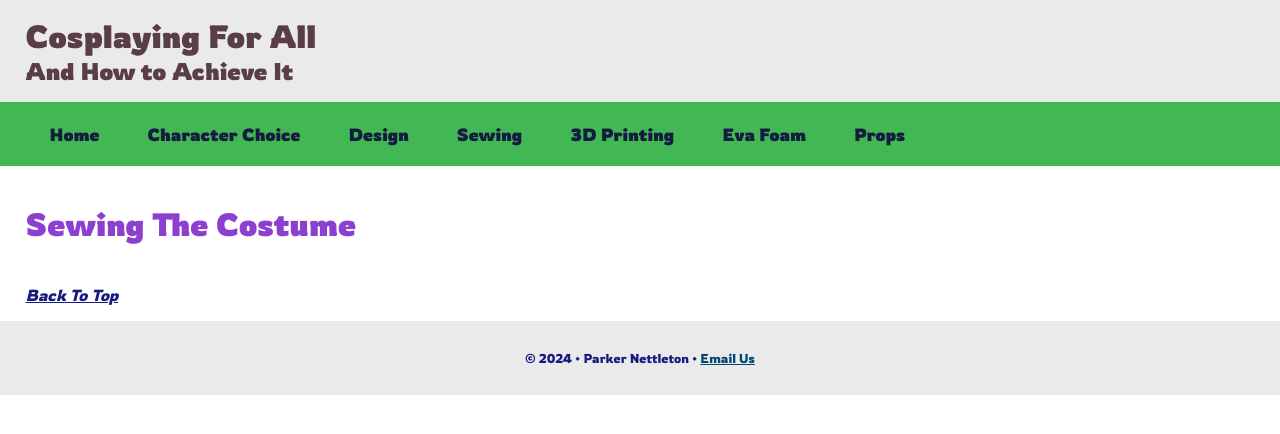
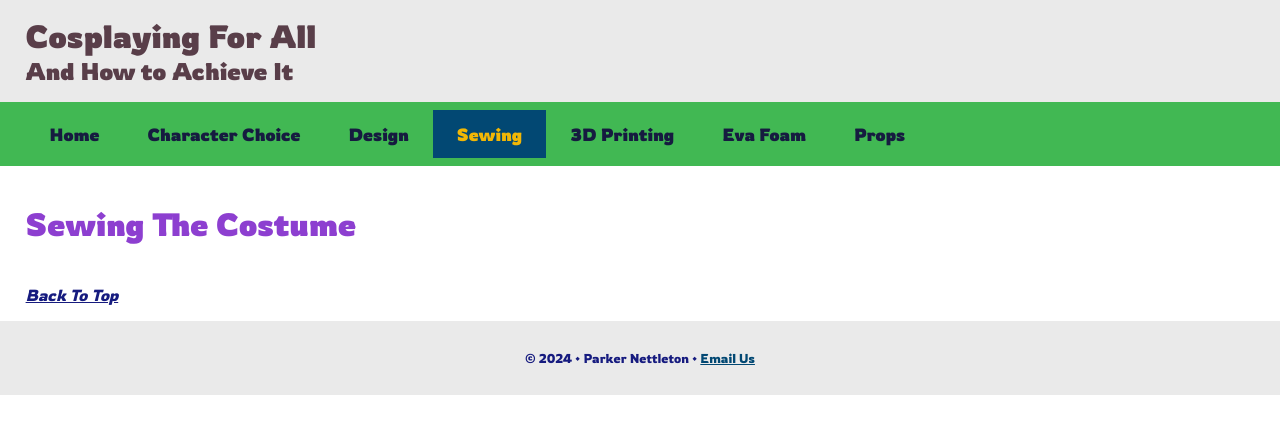
Before and after one commit to ponettleton/dwdd1600, a plain HTML site: page 04intro-css/sewing.html in a window 1280 px wide. Drawn offline with Linux system fonts and the light colour scheme.

Commit message:
Update sewing.html

```diff
--- a/04intro-css/sewing.html
+++ b/04intro-css/sewing.html
@@ -25,7 +25,7 @@
                 <li><a href="index.html">Home</a></li>
                 <li ><a href="characterchoice.html">Character Choice</a></li>
                 <li><a href="design.html">Design</a></li>
-                <li><a href="sewing.html">Sewing</a></li>
+                <li class="active"><a href="sewing.html">Sewing</a></li>
                 <li><a href="3dprinting.html">3D Printing</a></li>
                 <li><a href="evafoam.html">Eva Foam</a></li>
                 <li><a href="props.html">Props</a></li>
```
